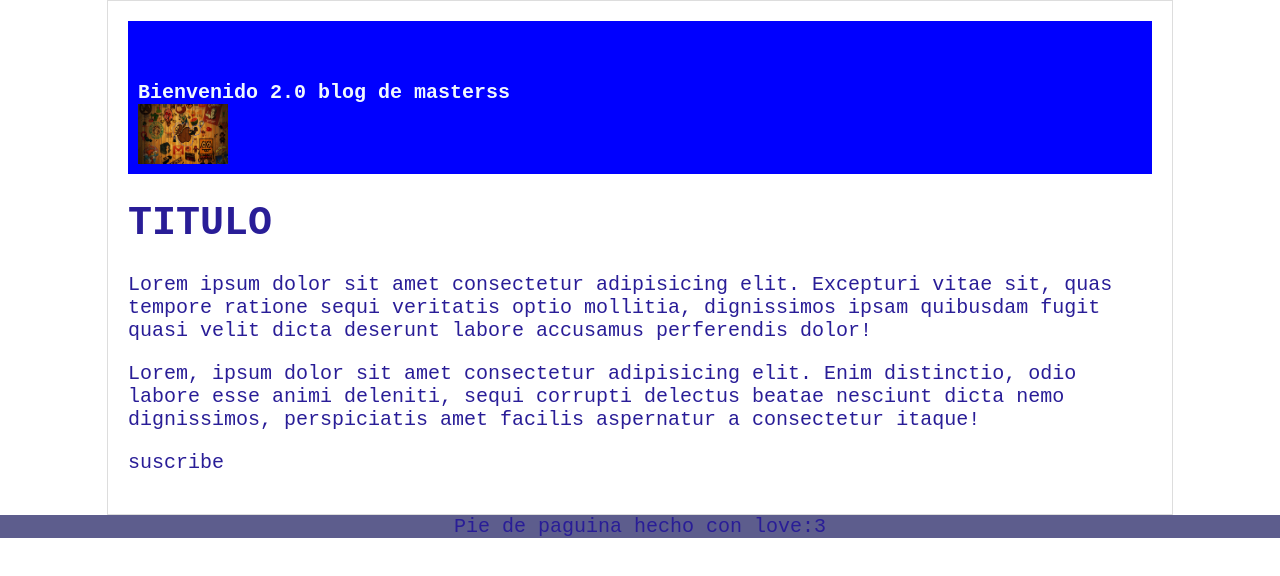
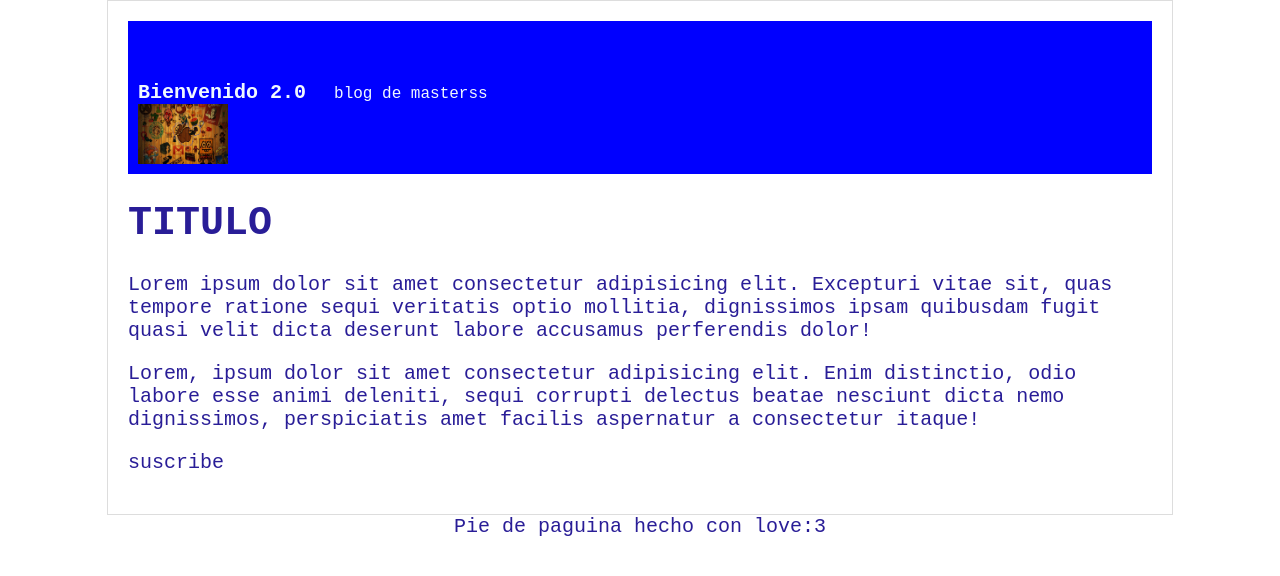
Before and after one commit to felipegarcia123/First-Repository, a plain HTML site: page index.html in a window 1280 px wide. Drawn offline with Linux system fonts and the light colour scheme.

Commit message:
cambios css

```diff
--- a/css/styles.css
+++ b/css/styles.css
@@ -16,7 +16,7 @@ body{
 }
 .cabecera{
     background-color: blue;
-    box-shadow: 0px 2px 20px 0px rgba(red, green, blue, alpha);
+    box-shadow: 0px 2px 20px 0px rgba(red, green, rgb(93, 93, 141), alpha);
     color: aliceblue;
     font-weight: bold;
     margin: 0;
@@ -30,18 +30,9 @@ body{
 
 
 }
-<<<<<<< HEAD
-=======
-
->>>>>>> 80f80c72ba38135d76f98db03a84a01ea06f3844
 .tag-line{
     padding: 0 0 0 1em;
     font-size: 0.8em;
     font-weight: normal;
 
 }
-.footer{
-    text-align: center;
-    background-color:rgb(93,93,141);
-
-}
```
